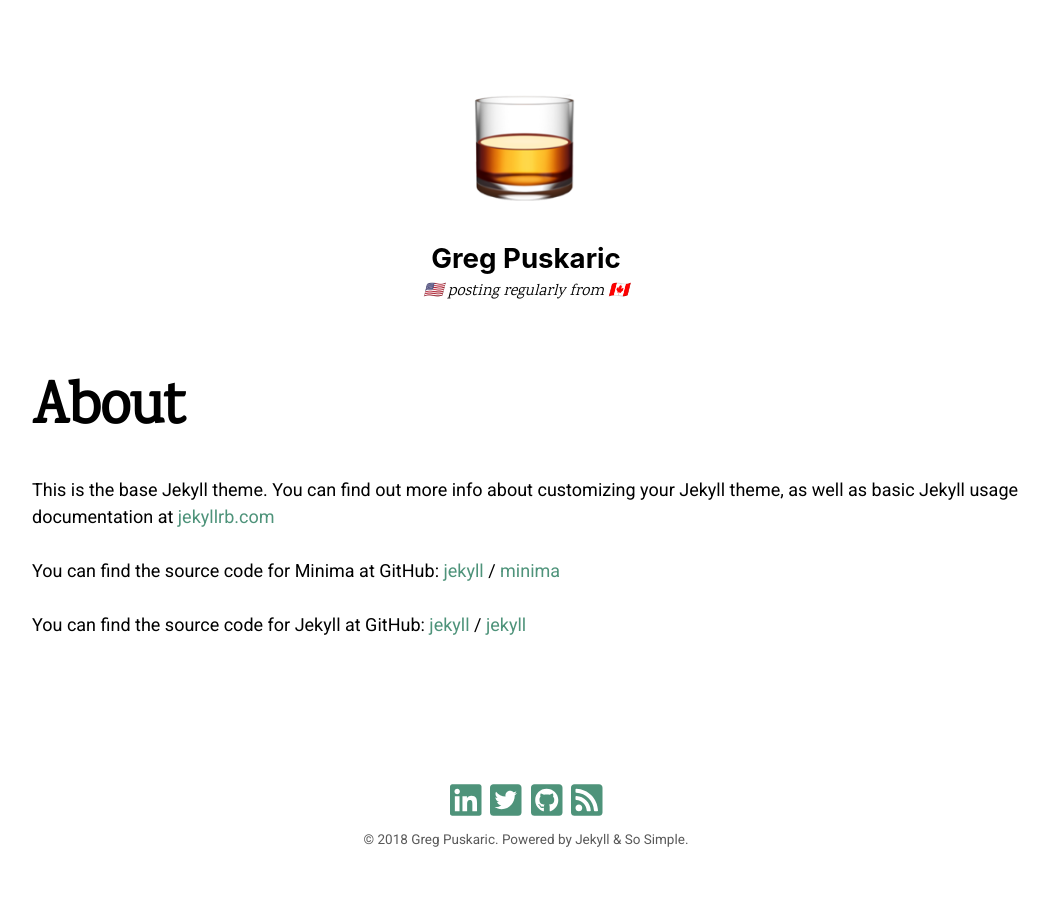
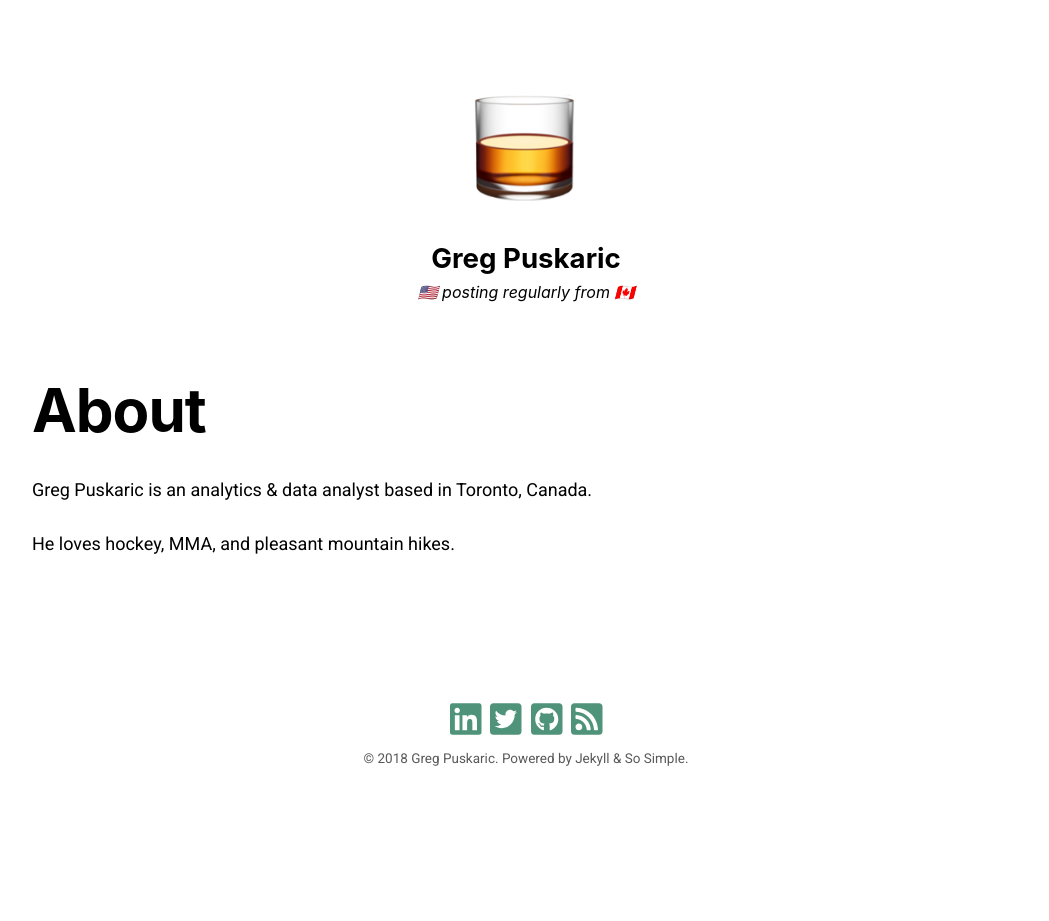
Before and after one commit to gpuskaric/gpuskaric.github.io, a Jekyll site: the page built from about.md, in a window 1280 px wide. Shown: the whole page, without its empty margins (114-1163 px from the left). Built offline with Jekyll 4.4.1, drawn with Linux system fonts in a browser that asks for light colours; nearby versions of some CDN libraries; after the commit the page ends 900 px from its top, so only the background shows below that.

Commit message:
moving posts and updating amount

```diff
--- a/_sass/so-simple/_variables.scss
+++ b/_sass/so-simple/_variables.scss
@@ -45,9 +45,9 @@ $monospace-font-family: Menlo, Consolas, Monaco, "Courier New", Courier, monospa
 
 $base-font-family: $sans-serif-font-family !default;
 $headline-font-family: $sans-serif-font-family !default;
-$title-font-family: $serif-font-family !default;
-$description-font-family: $serif-font-family !default;
-$meta-font-family: $serif-font-family !default;
+$title-font-family: $serif-title-font !default;
+$description-font-family: $serif-title-font !default;
+$meta-font-family: $serif-title-font !default;
 
 $page-title-weight: bold !default;
 $entry-title-weight: bold !default;
--- a/about.md
+++ b/about.md
@@ -4,15 +4,6 @@ title: About
 permalink: /about/
 ---
 
-This is the base Jekyll theme. You can find out more info about customizing your Jekyll theme, as well as basic Jekyll usage documentation at [jekyllrb.com](https://jekyllrb.com/)
+Greg Puskaric is an analytics & data analyst based in Toronto, Canada.
 
-You can find the source code for Minima at GitHub:
-[jekyll][jekyll-organization] /
-[minima](https://github.com/jekyll/minima)
-
-You can find the source code for Jekyll at GitHub:
-[jekyll][jekyll-organization] /
-[jekyll](https://github.com/jekyll/jekyll)
-
-
-[jekyll-organization]: https://github.com/jekyll
+He loves hockey, MMA, and pleasant mountain hikes.
```
Also changed, not shown: _drafts/2010-01-08-post-chat.md (line endings or trailing spaces), _drafts/2010-03-07-post-link.md (renamed from _posts/2010-03-07-post-link.md), _drafts/2010-06-02-post-video-youtube.md (renamed from _posts/2010-06-02-post-video-youtube.md), _drafts/2010-08-06-post-image-linked-caption.md (renamed from _posts/2010-08-06-post-image-linked-caption.md), _drafts/2010-10-25-post-future-date.md (renamed from _posts/2010-10-25-post-future-date.md), _drafts/2012-01-02-layout-read-time.md (renamed from _posts/2012-01-02-layout-read-time.md), _drafts/2012-01-02-layout-sharing.md (renamed from _posts/2012-01-02-layout-sharing.md), _drafts/2012-03-15-layout-author-sidebar-disabled.md (renamed from _posts/2012-03-15-layout-author-sidebar-disabled.md), _drafts/2012-03-15-layout-header-image-external.md (renamed from _posts/2012-03-15-layout-header-image-external.md), _drafts/2012-03-15-layout-header-image-vertical.md (renamed from _posts/2012-03-15-layout-header-image-vertical.md), _drafts/2012-03-15-layout-header-overlay-color.md (renamed from _posts/2012-03-15-layout-header-overlay-color.md), _drafts/2012-03-15-layout-more-tag.md (renamed from _posts/2012-03-15-layout-more-tag.md), _drafts/2013-01-05-markup-title-with-special-characters.md (renamed from _posts/2013-01-05-markup-title-with-special-characters.md), _drafts/2013-01-10-markup-image-alignment.md (renamed from _posts/2013-01-10-markup-image-alignment.md), 1 more files.
